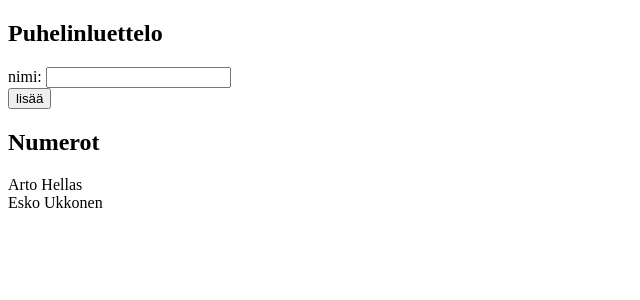
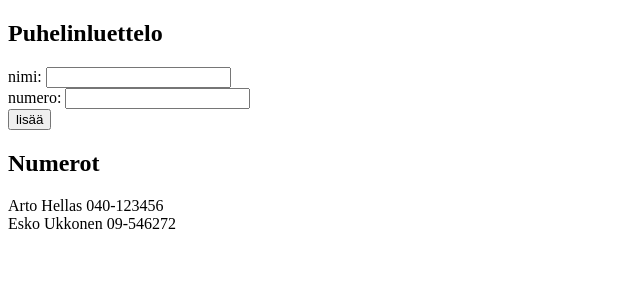
Before and after one commit to helij/fullstackopen, a React (Create React App) app in the folder Osa2/Puhelinluettelo/: page / in a window 1280 px wide. Shown: the top 300 px of the page, without its empty margins (0-640 px from the left). Built offline with nearby package versions, Linux system fonts and the light colour scheme.

Commit message:
2.8 done

```diff
--- a/Osa2/Puhelinluettelo/src/App.js
+++ b/Osa2/Puhelinluettelo/src/App.js
@@ -6,23 +6,28 @@ class App extends React.Component {
         this.state = {
             persons: [
                 {
-                    name: 'Arto Hellas'
+                    name: 'Arto Hellas',
+                    number:'040-123456'
                 },
                 {
-                    name: 'Esko Ukkonen'
+                    name: 'Esko Ukkonen',
+                    number:'09-546272'
                 }
             ],
-            newName: ''
+            newName: '',
+            newNumber: ''
+
         }
     }
 
     addName = (event) => {
         event.preventDefault()
         if (!this.state.persons.map(person=>person.name).includes(this.state.newName)) {
-            const noteObject = {
+            const personObject = {
                 name: this.state.newName,
+                number: this.state.newNumber
             }
-            const persons = this.state.persons.concat(noteObject)
+            const persons = this.state.persons.concat(personObject)
             this.setState({
                 persons
             })
@@ -35,9 +40,14 @@ class App extends React.Component {
     }
 
 
-    handleNoteChange = (event) => {
+    handleNameChange = (event) => {
         console.log(event.target.value)
         this.setState({ newName: event.target.value })
+    }
+
+    handleNumberChange = (event) => {
+        console.log(event.target.value)
+        this.setState({ newNumber: event.target.value })
     }
 
     render() {
@@ -47,18 +57,25 @@ class App extends React.Component {
                 <form onSubmit={this.addName}>
                     <div>
                         nimi: <input
-                            value={this.state.newNote}
-                            onChange={this.handleNoteChange}
+                            value={this.state.newName}
+                            onChange={this.handleNameChange}
+                        />
+                    </div>
+                    <div>
+                        numero: <input
+                            value={this.state.newNumber}
+                            onChange={this.handleNumberChange}
                         />
                     </div>
                     <div>
                         <button type="submit">lisää</button>
                     </div>
+
                 </form>
                 <h2>Numerot</h2>
                 {this.state.persons.map(person =>
                     <div key={person.name}>
-                        {person.name}
+                        {person.name} {person.number}
                     </div>
                 )}
 
```
